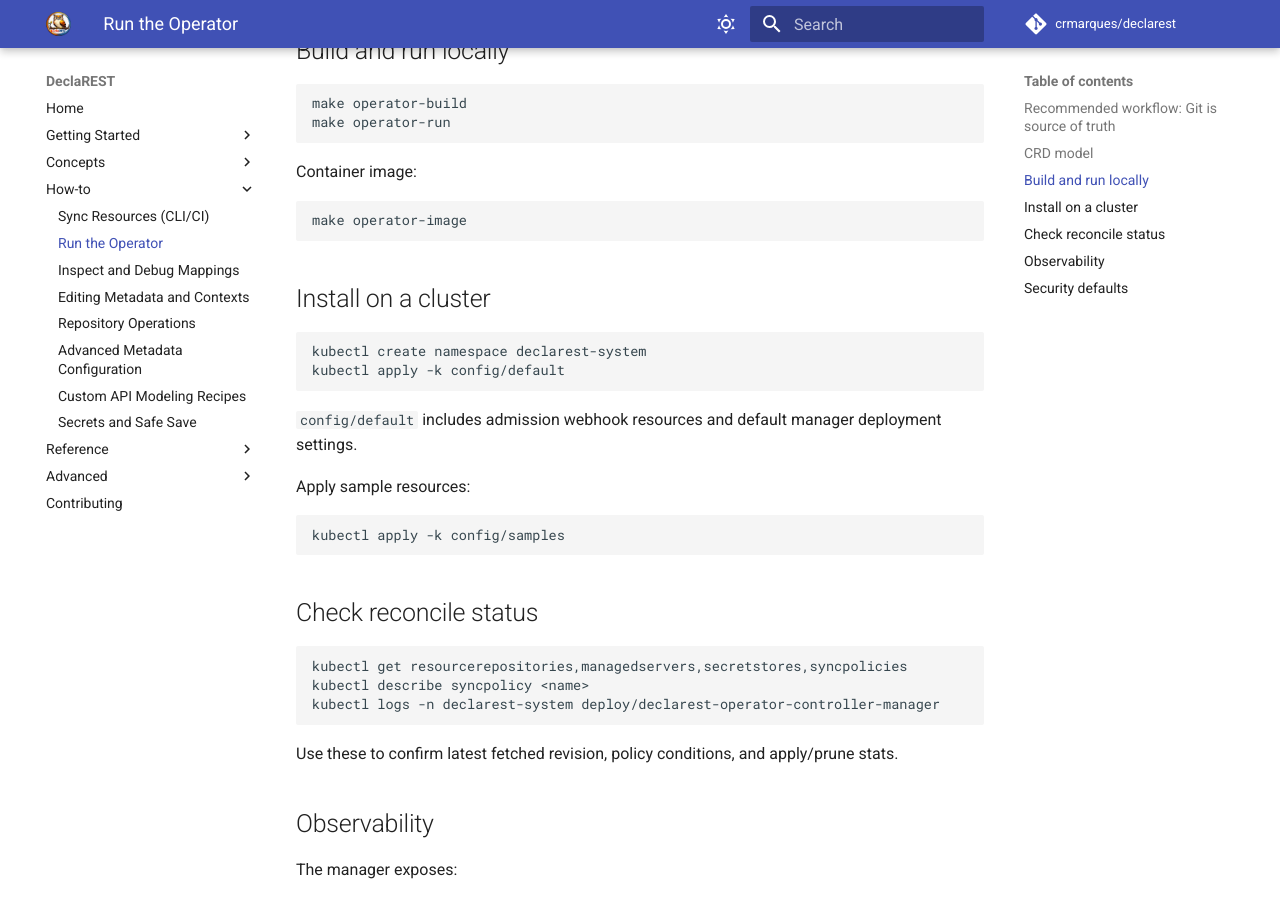
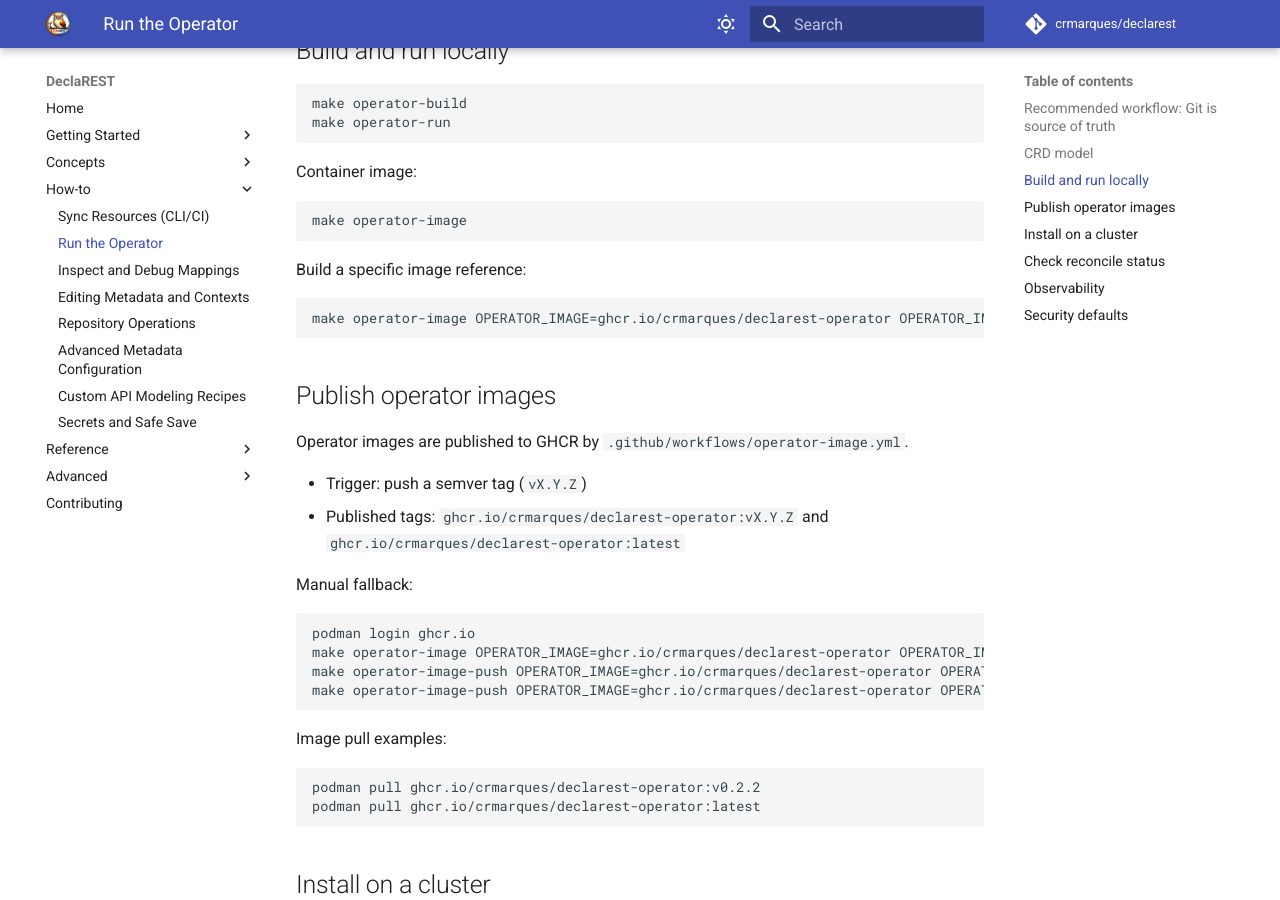
Before and after one commit to crmarques/declarest, an MkDocs documentation site: the page built from docs/workflows/operator.md, in a window 1280 px wide and 900 px high, scrolled down 1239 px. Built offline with MkDocs 1.6.1 and Material for MkDocs 9.7.7, drawn with Linux system fonts in a browser that asks for light colours; comment, search, counter and statistics services are not loaded.

Commit message:
feat(operator): add Dockerfile and GitHub Actions for image publishing

````diff
--- a/docs/workflows/operator.md
+++ b/docs/workflows/operator.md
@@ -52,6 +52,35 @@
 make operator-image
 ```
 
+Build a specific image reference:
+
+```bash
+make operator-image OPERATOR_IMAGE=ghcr.io/crmarques/declarest-operator OPERATOR_IMAGE_TAG=v0.2.2
+```
+
+## Publish operator images
+
+Operator images are published to GHCR by `.github/workflows/operator-image.yml`.
+
+- Trigger: push a semver tag (`vX.Y.Z`)
+- Published tags: `ghcr.io/crmarques/declarest-operator:vX.Y.Z` and `ghcr.io/crmarques/declarest-operator:latest`
+
+Manual fallback:
+
+```bash
+podman login ghcr.io
+make operator-image OPERATOR_IMAGE=ghcr.io/crmarques/declarest-operator OPERATOR_IMAGE_TAG=v0.2.2
+make operator-image-push OPERATOR_IMAGE=ghcr.io/crmarques/declarest-operator OPERATOR_IMAGE_TAG=v0.2.2
+make operator-image-push OPERATOR_IMAGE=ghcr.io/crmarques/declarest-operator OPERATOR_IMAGE_TAG=latest
+```
+
+Image pull examples:
+
+```bash
+podman pull ghcr.io/crmarques/declarest-operator:v0.2.2
+podman pull ghcr.io/crmarques/declarest-operator:latest
+```
+
 ## Install on a cluster
 
 ```bash
````
Also changed, not shown: docs/contributing.md (+14 -3 lines), 4 other files.
